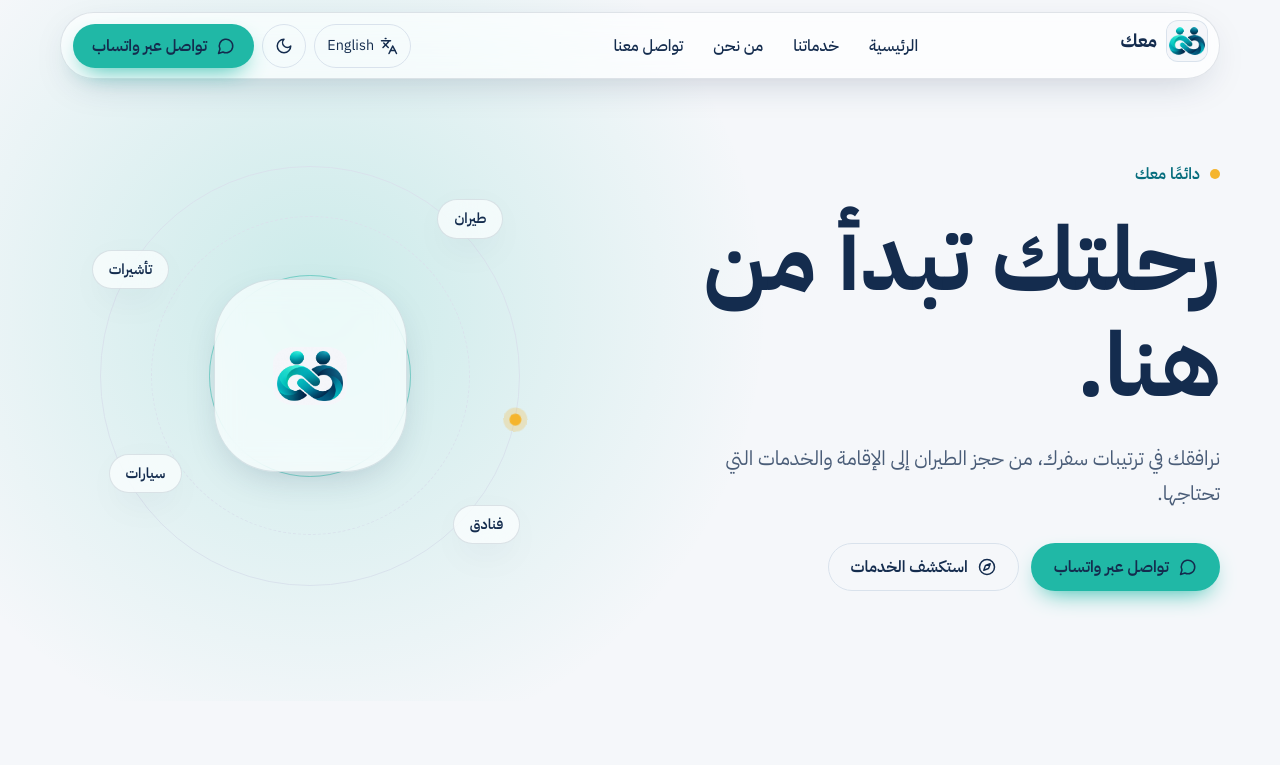
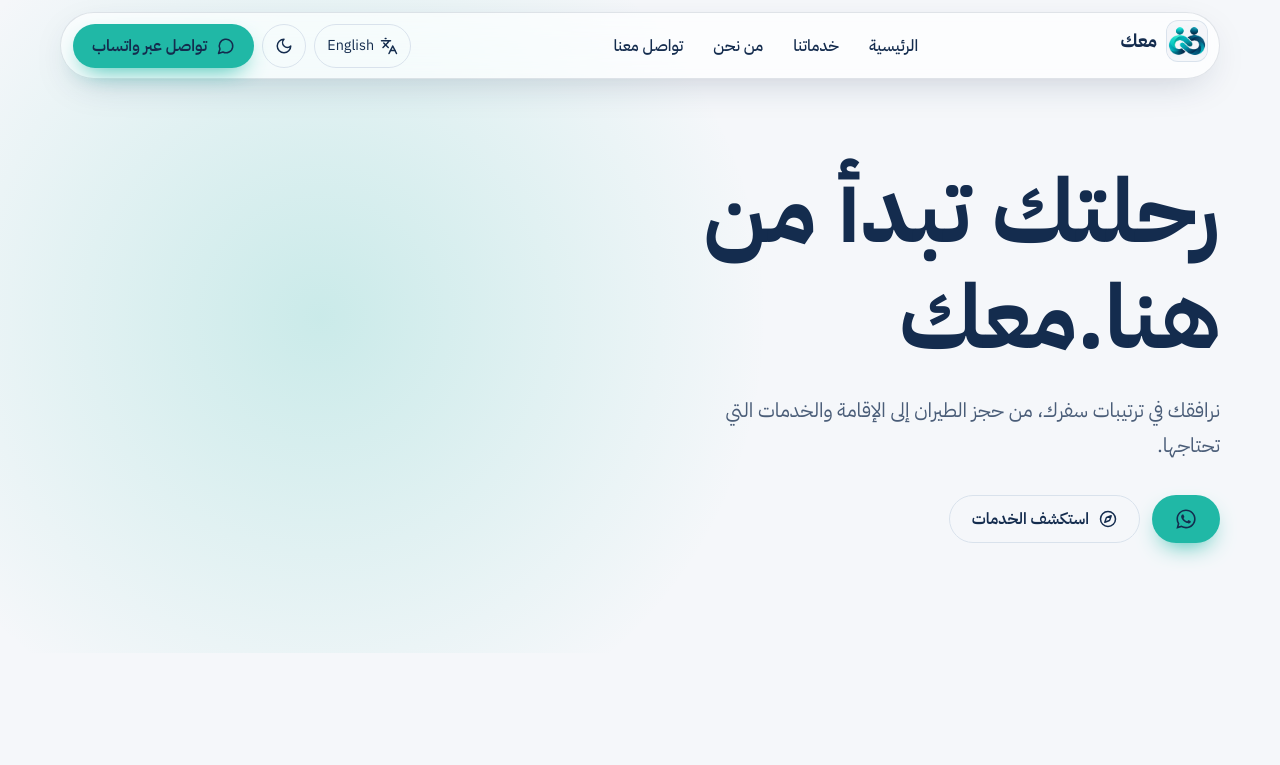
Before and after one commit to khwy1d/Maak, a React (Vite) app: page / in a window 1280 px wide. Shown: the top 765 px of the page. Built offline with nearby package versions, Linux system fonts and the light colour scheme.

Commit message:
Refresh MAAK hero copy and visual treatment

```diff
--- a/src/components/Hero.tsx
+++ b/src/components/Hero.tsx
@@ -1,4 +1,5 @@
 import { Compass } from "lucide-react";
+import { FaWhatsapp } from "react-icons/fa";
 import { useApp } from "../context/AppContext";
 import Logo from "./Logo";
 import WhatsAppButton from "./WhatsAppButton";
@@ -9,20 +10,14 @@ export default function Hero() {
     <section id="home" className="hero">
       <div className="container hero-grid">
         <div className="hero-copy">
-          <p className="slogan"><span className="slogan-dot" aria-hidden="true" />{t.slogan}</p>
-          <h1>{t.hero.title}</h1>
+          <h1>{t.hero.title.split("{{brand}}")[0]}<span className="hero-brand">{t.brand}</span>{t.hero.title.split("{{brand}}")[1]}</h1>
           <p className="lead">{t.hero.text}</p>
           <div className="actions">
-            <WhatsAppButton />
+            <a className="btn btn-primary hero-start" href={t.hero.whatsappUrl || "https://wa.me/967776002190"}><FaWhatsapp size={22} aria-hidden="true" /> {t.hero.start}</a>
             <a className="btn btn-ghost" href="#services"><Compass size={18} aria-hidden="true" /> {t.hero.explore}</a>
           </div>
         </div>
-        <div className="orbit" aria-hidden="true">
-          <span className="ring r1" /><span className="ring r2" /><span className="ring r3" />
-          <span className="trail"><span className="gold-dot" /></span>
-          <div className="orbit-core glass"><Logo size={150} wordmark={false} /></div>
-          {t.hero.chips.map((c, i) => <span key={c} className={`chip glass chip${i}`}>{c}</span>)}
-        </div>
+        <div className="hero-watermark" aria-hidden="true" />
       </div>
     </section>
   );
```
